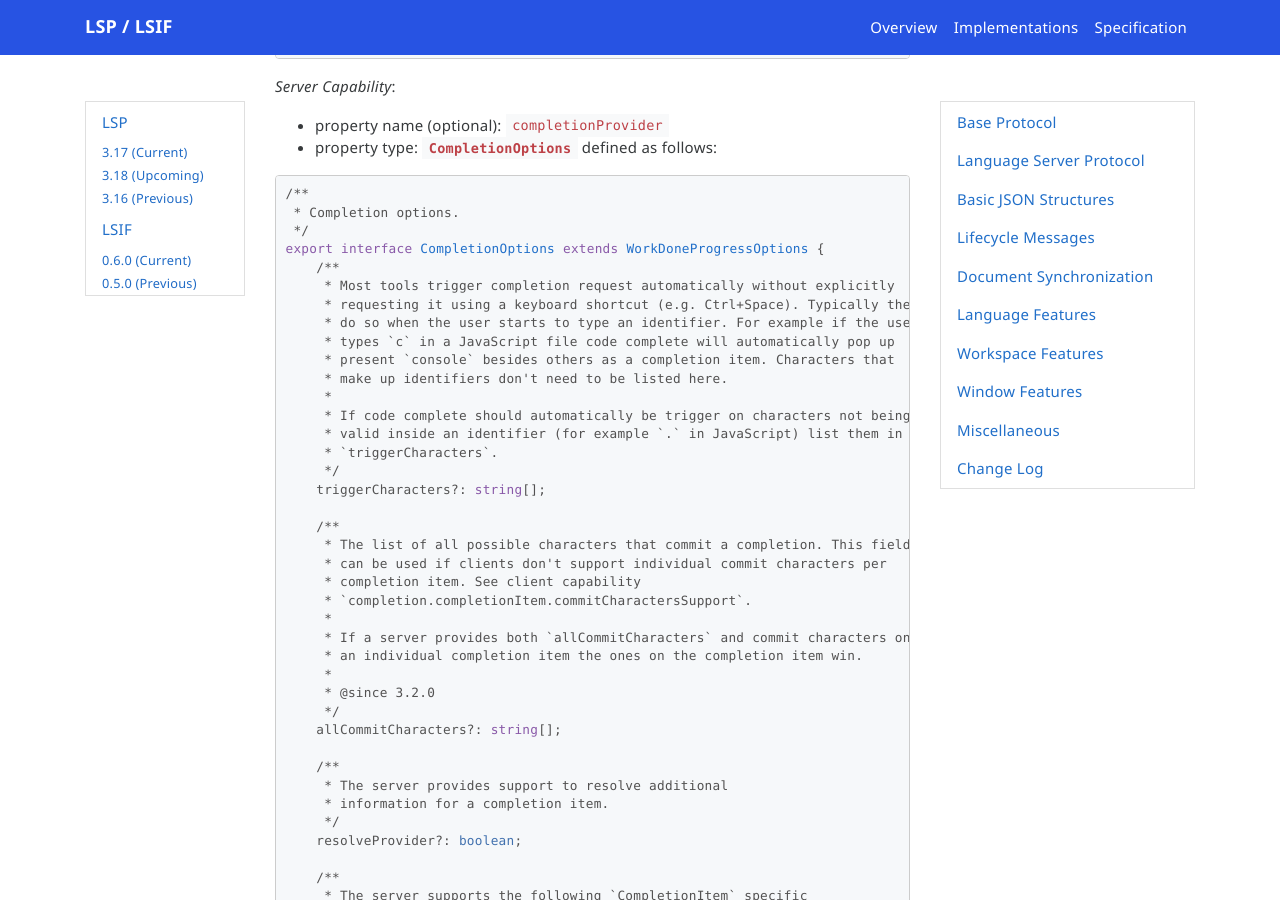
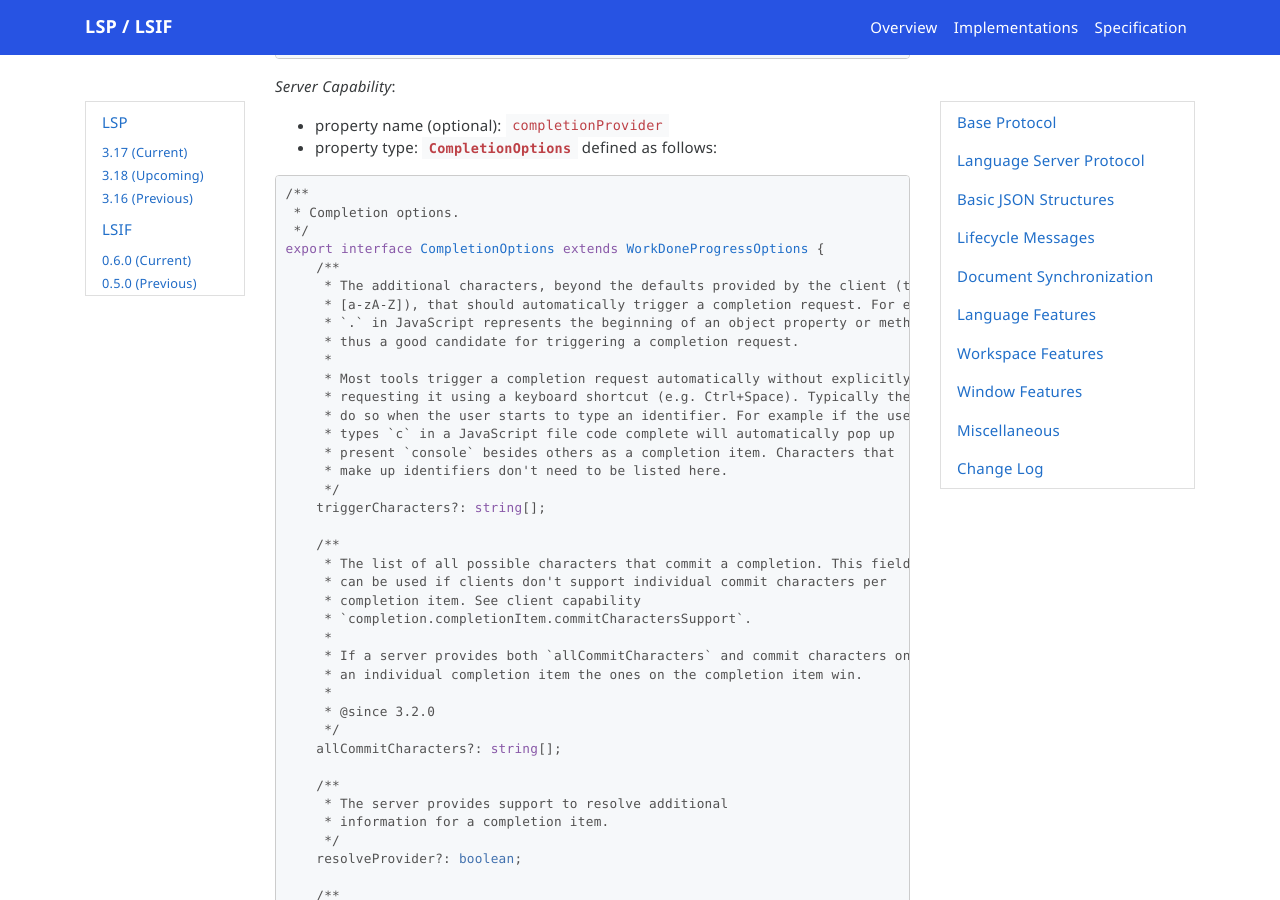
Before and after one commit to microsoft/language-server-protocol, a Jekyll site: the page built from _specifications/lsp/3.17/specification.md, in a window 1280 px wide and 900 px high, scrolled down 145244 px. Built offline with Jekyll 4.4.1, drawn with Linux system fonts in a browser that asks for light colours; nearby versions of some CDN libraries; emoji names are drawn with the system emoji font; comment, search, counter and statistics services are not loaded.

Commit message:
Small improvement to the `CompletionOptions.triggerCharacters` docs (#1561)
Improve `CompletionOptions.triggerCharacters` docs

The existing docs leave the actual positive expression of the field to the end, and does so with somewhat obscure language. This improves the description by making the paragraph positively summarize what _is_ required. And the second paragraph provides context around what _isn't_ required.

```diff
--- a/_specifications/lsp/3.17/language/completion.md
+++ b/_specifications/lsp/3.17/language/completion.md
@@ -182,16 +182,17 @@ _Server Capability_:
  */
 export interface CompletionOptions extends WorkDoneProgressOptions {
 	/**
-	 * Most tools trigger completion request automatically without explicitly
+	 * The additional characters, beyond the defaults provided by the client (typically
+	 * [a-zA-Z]), that should automatically trigger a completion request. For example
+	 * `.` in JavaScript represents the beginning of an object property or method and is
+	 * thus a good candidate for triggering a completion request.
+	 *
+	 * Most tools trigger a completion request automatically without explicitly
 	 * requesting it using a keyboard shortcut (e.g. Ctrl+Space). Typically they
 	 * do so when the user starts to type an identifier. For example if the user
 	 * types `c` in a JavaScript file code complete will automatically pop up
 	 * present `console` besides others as a completion item. Characters that
 	 * make up identifiers don't need to be listed here.
-	 *
-	 * If code complete should automatically be trigger on characters not being
-	 * valid inside an identifier (for example `.` in JavaScript) list them in
-	 * `triggerCharacters`.
 	 */
 	triggerCharacters?: string[];
 
```
